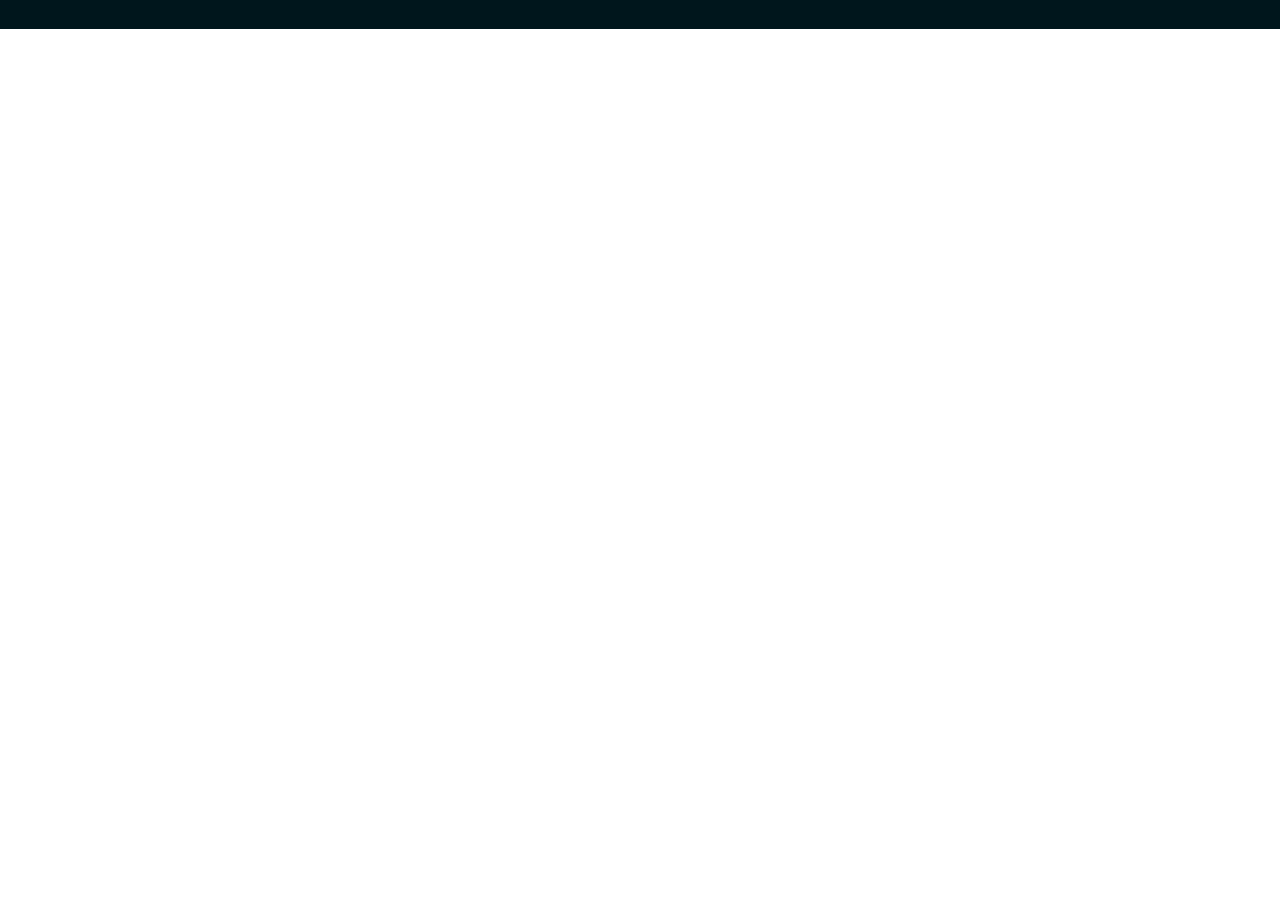
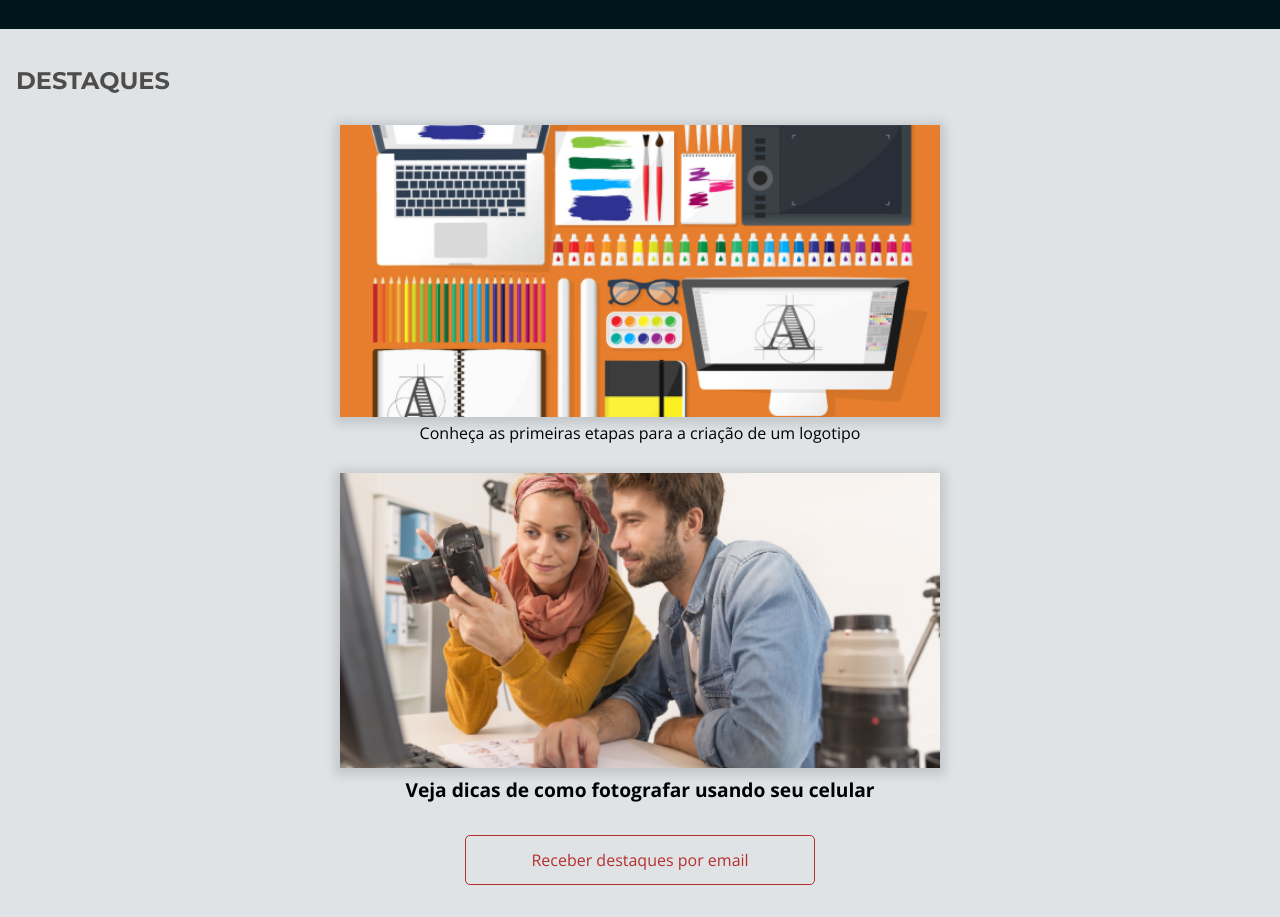
Before and after one commit to ailtonxavier/viewport, a plain HTML site: page index.html in a window 1280 px wide. Shown: the part 380-1297 px from the top of the page. Before the commit the page ends 800 px from the top, so only its background shows below. Drawn offline with nearby package versions, Linux system fonts and the light colour scheme.

Commit message:
Aula 2 concluída

```diff
--- a/assets/css/base.css
+++ b/assets/css/base.css
@@ -17,7 +17,7 @@
   --planos-cartao-ultra: #B04CD9;
   --planos-cartao-mega: #E33B3B;
 
-  --mont-serrat: 'Montserrat', sans-serif;
+  --montserrat: 'Montserrat', sans-serif;
 }
 
 body {
--- a/assets/css/chamada.css
+++ b/assets/css/chamada.css
@@ -13,7 +13,7 @@
 }
 
 .chamada__titulo {
-    font-family: var(--mont-serrat);
+    font-family: var(--montserrat);
     font-size: 2rem;
     font-weight: 700;
     text-transform: uppercase;
--- /dev/null
+++ b/assets/css/destaques.css
@@ -0,0 +1,47 @@
+.destaques {
+  background-color: var(--azul-claro);
+
+  padding-top: 2.5rem;
+  padding-bottom: 2rem;
+}
+
+.destaques__titulo {
+  color: var(--cinza-escuro);
+  font-weight: 700;
+  font-size: 1.5rem;
+  font-family: var(--montserrat);
+  text-transform: uppercase;
+
+  margin-bottom: 2rem;
+}
+
+.destaques__painel {
+  display: flex;
+  flex-direction: column;
+  align-items: center;
+
+  margin-bottom: 2rem;
+}
+
+.destaques__painel-imagem {
+  width: 100vw;
+  max-width: 600px;
+
+  box-shadow: 0 2px 10px 5px #00000020;
+
+  margin-bottom: .5rem;
+}
+
+.destaques__painel-texto {
+  font-weight: 700;
+  font-size: 1.2rem;
+  line-height: normal;
+}
+
+.destaques__botao {
+  color: var(--vermelho-forte);
+
+  border-color: var(--vermelho-forte);
+
+  margin: 0 auto;
+}
--- a/index.html
+++ b/index.html
@@ -1,13 +1,14 @@
 <!DOCTYPE html>
-<html lang="pt-br" id="html">
+<html lang="pt-br">
   <head>
     <meta charset="utf-8">
-    <meta name="viewport" content="width=device-width, initial-scale=1">
+    <meta name="viewport" content="width=device-width, initial-scale=1.0">
     <link rel="stylesheet" href="./assets/css/normalize.css">
     <link rel="stylesheet" href="./assets/css/reset.css">
     <link rel="stylesheet" href="./assets/css/base.css">
     <link rel="stylesheet" href="./assets/css/cabecalho.css">
     <link rel="stylesheet" href="./assets/css/chamada.css">
+    <link rel="stylesheet" href="./assets/css/destaques.css">
     <title>Home | Apeperia</title>
   </head>
   <body>
@@ -31,11 +32,34 @@
     <!-- Main -->
 
     <main>
+
+      <!-- chamada -->
+
       <section class="chamada container">
         <h1 class="chamada__titulo">Aplicativos na medida</h1>
         <p class="chamada__texto">Apeperia tem um jeito inovador de comparar e montar aplicativos para pequenas e médias empresas.</p>
         <a href="#" class="chamada__botao botao underline">Conheça os planos</a>
       </section>
+
+      <!-- destaques -->
+
+      <section class="destaques container">
+        <h2 class="destaques__titulo">Destaques</h2>
+        <a href="#">
+          <figure class="destaques__painel">
+            <img src="./assets/img/comecando-criar-logotipo.png" alt="Painel do post sobre criação de logotipo" class="destaques__painel-imagem">
+            <figcaption class="destaques_painel-texto">Conheça as primeiras etapas para a criação de um logotipo</figcaption>
+          </figure>
+        </a>
+        <a href="#">
+          <figure class="destaques__painel">
+            <img src="./assets/img/dicas-fotografia.png" alt="Painel do post sobre fotografia com celular" class="destaques__painel-imagem">
+            <figcaption class="destaques__painel-texto">Veja dicas de como fotografar usando seu celular</figcaption>
+          </figure>
+        </a>
+        <a href="#" class="botao destaques__botao">Receber destaques por email</a>
+      </section>
+
     </main>
   </body>
 </html>
```
